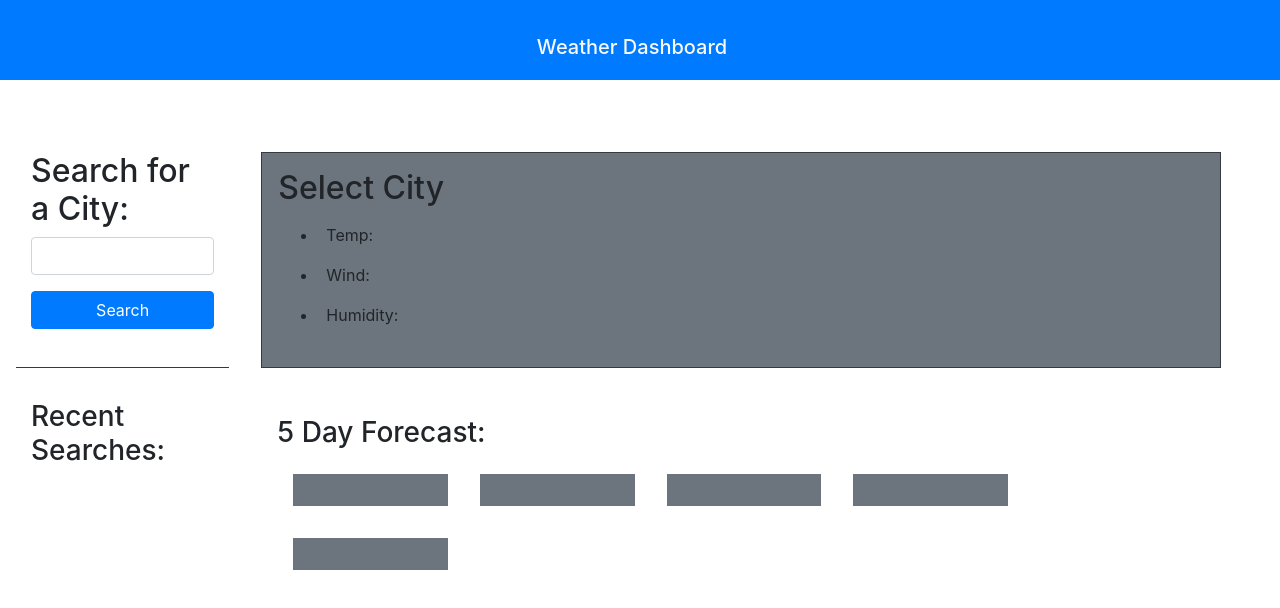
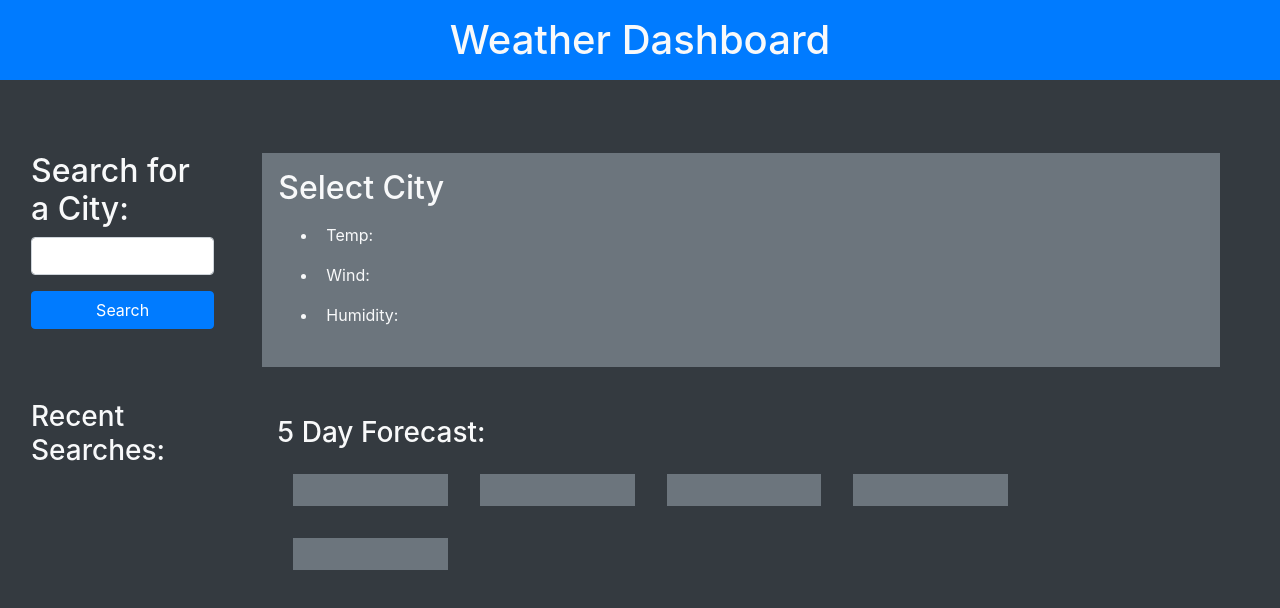
Before and after one commit to AndyLaBorde/5-Day-Forecast, a plain HTML site: page index.html in a window 1280 px wide. Drawn offline with nearby package versions, Linux system fonts and the light colour scheme.

Commit message:
updated bootstrap style classes

```diff
--- a/index.html
+++ b/index.html
@@ -7,18 +7,18 @@
     <link rel="stylesheet" href="https://cdn.jsdelivr.net/npm/bootstrap@4.4.1/dist/css/bootstrap.min.css" integrity="sha384-Vkoo8x4CGsO3+Hhxv8T/Q5PaXtkKtu6ug5TOeNV6gBiFeWPGFN9MuhOf23Q9Ifjh" crossorigin="anonymous">
     <title>Weather App</title>
 </head>
-    <body>
+    <body class="bg-dark text-light">
     <!-- navbar -->
         <nav class="h1 bg-primary text-center h p-3">
             <div class="text-center container-fluid">
-                <span class="text-light navbar-brand mb-0 h1">Weather Dashboard</span>
+                <h1 class=" mb-0">Weather Dashboard</h1>
             </div>
         </nav>
     <!-- line breaks -->
     <br />
     <br />
     <!-- main Content -->
-    <main class="container-fluid">
+    <main class="container-fluid bg-dark">
         <div class="row">
         <!-- search city button and input -->
             <aside class="col-lg-2 m-3 border-bottom border-dark">
@@ -48,7 +48,7 @@
         </div>
     </main>
     <!-- start of bottom section -->
-    <main class="container-fluid">
+    <main class="container-fluid bg-dark">
         <div class="row">
         <!-- history column -->
             <aside id="history" class="col-lg-2 m-3">
@@ -61,7 +61,7 @@
                     <div class="row">
                         <figure
                             id="Day-0"
-                            class="weatherCard bg-secondary col-lg-2 p-3 m-3"
+                            class="weatherCard bg-secondary text-light col-lg-2 p-3 m-3"
                         ></figure>
 
                         <figure
```
